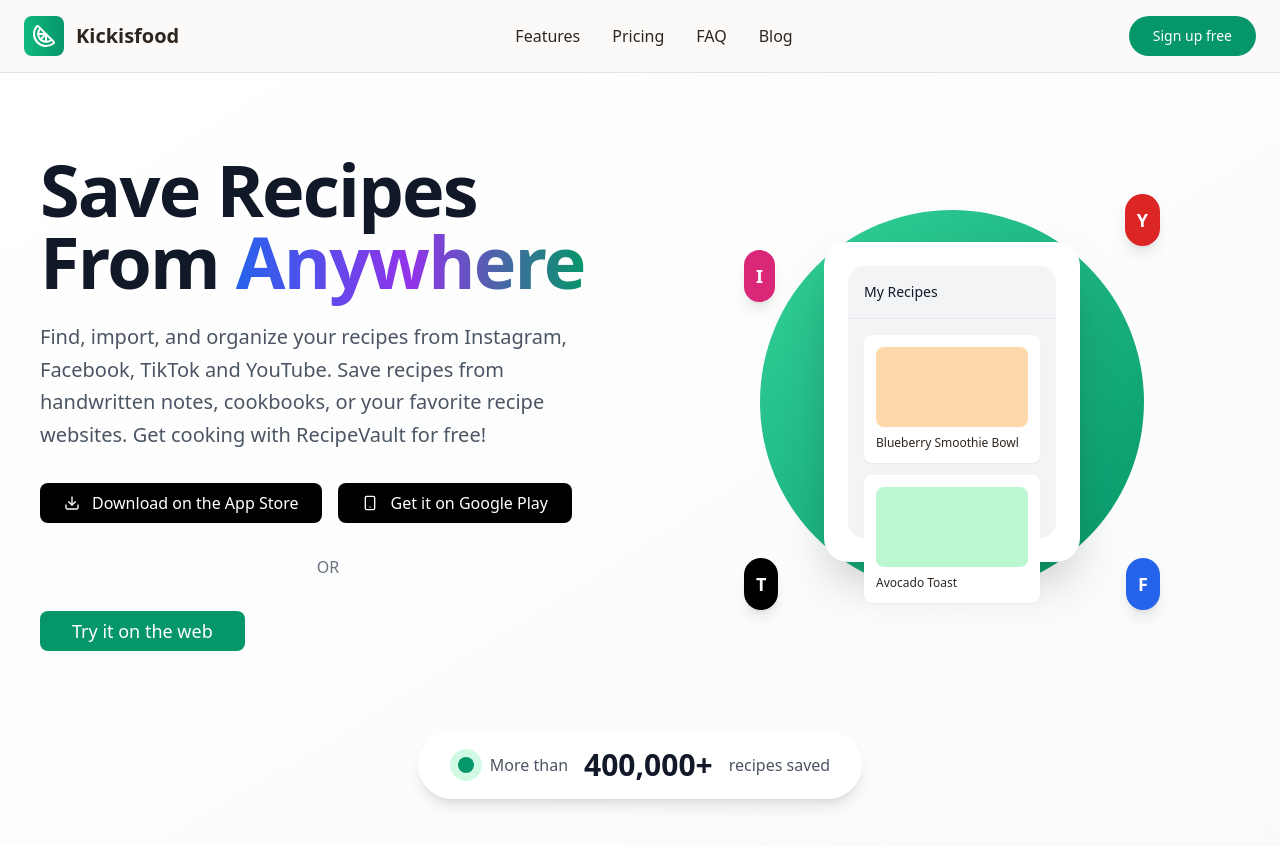
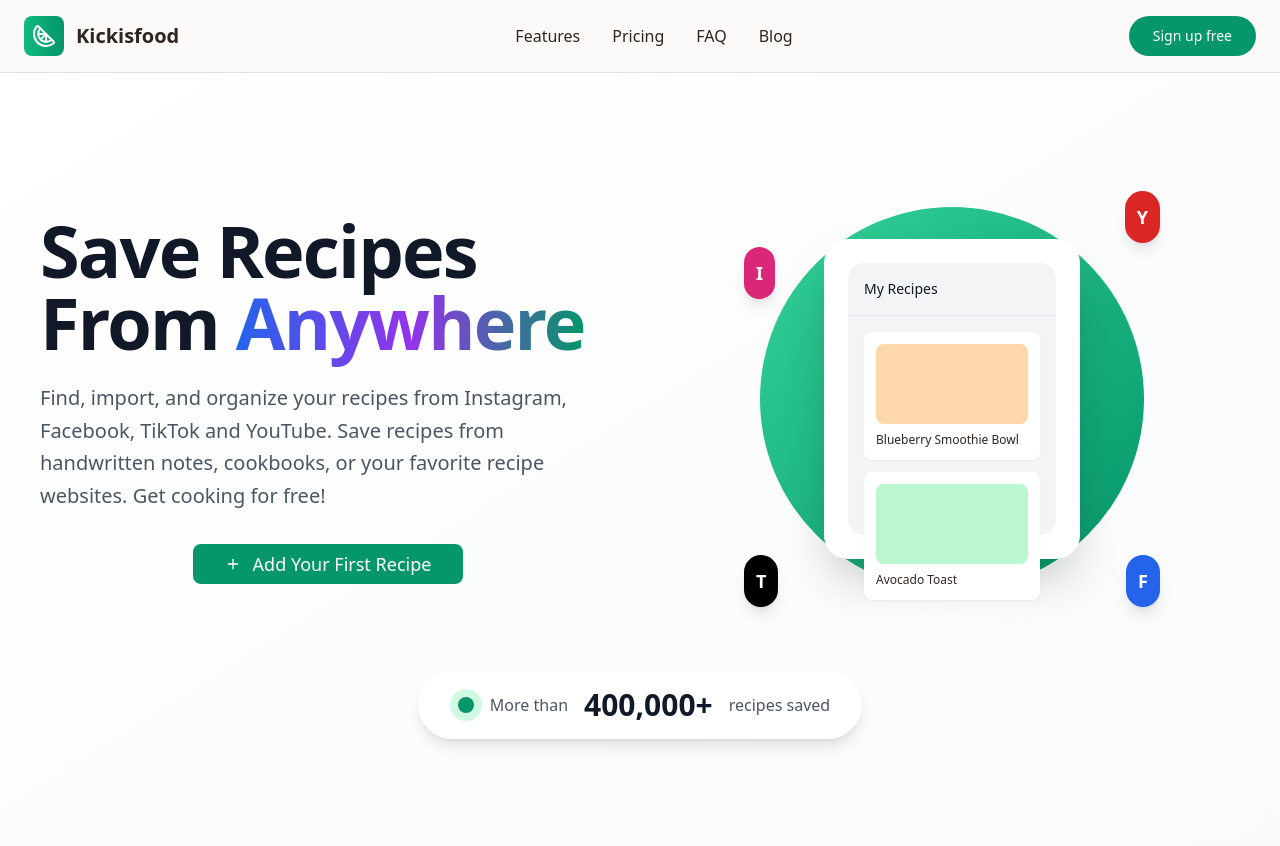
Before and after one commit to kickikuang-eng/kickisfood, a React (Vite) app: page / in a window 1280 px wide. Shown: the top 846 px of the page. Built offline with nearby package versions, Linux system fonts and the light colour scheme.

Commit message:
Update hero section
Replaced app store download buttons with an "Add recipes" option and removed "recipevault" from the description.

```diff
--- a/src/components/Hero.tsx
+++ b/src/components/Hero.tsx
@@ -1,5 +1,5 @@
 import { Button } from "@/components/ui/button";
-import { Download, Smartphone } from "lucide-react";
+import { Plus } from "lucide-react";
 
 export const Hero = () => {
   return (
@@ -21,28 +21,17 @@ export const Hero = () => {
               <p className="text-xl text-gray-600 max-w-xl leading-relaxed">
                 Find, import, and organize your recipes from Instagram, Facebook,
                 TikTok and YouTube. Save recipes from handwritten notes, cookbooks,
-                or your favorite recipe websites. Get cooking with RecipeVault for free!
+                or your favorite recipe websites. Get cooking for free!
               </p>
             </div>
 
-            {/* App Store Buttons */}
-            <div className="flex flex-col sm:flex-row gap-4">
-              <Button className="bg-black hover:bg-gray-800 text-white px-6 py-3 rounded-lg flex items-center gap-3 text-base font-medium">
-                <Download className="w-5 h-5" />
-                Download on the App Store
-              </Button>
-
-              <Button className="bg-black hover:bg-gray-800 text-white px-6 py-3 rounded-lg flex items-center gap-3 text-base font-medium">
-                <Smartphone className="w-5 h-5" />
-                Get it on Google Play
+            {/* Add Recipe Button */}
+            <div className="flex justify-center">
+              <Button className="bg-emerald-600 hover:bg-emerald-700 text-white px-8 py-4 rounded-lg text-lg font-medium flex items-center gap-3">
+                <Plus className="w-6 h-6" />
+                Add Your First Recipe
               </Button>
             </div>
-
-            <div className="text-center text-gray-500 font-medium">OR</div>
-
-            <Button className="w-full sm:w-auto bg-emerald-600 hover:bg-emerald-700 text-white px-8 py-4 rounded-lg text-lg font-medium">
-              Try it on the web
-            </Button>
           </div>
 
           {/* Right Content - App Preview */}
```
